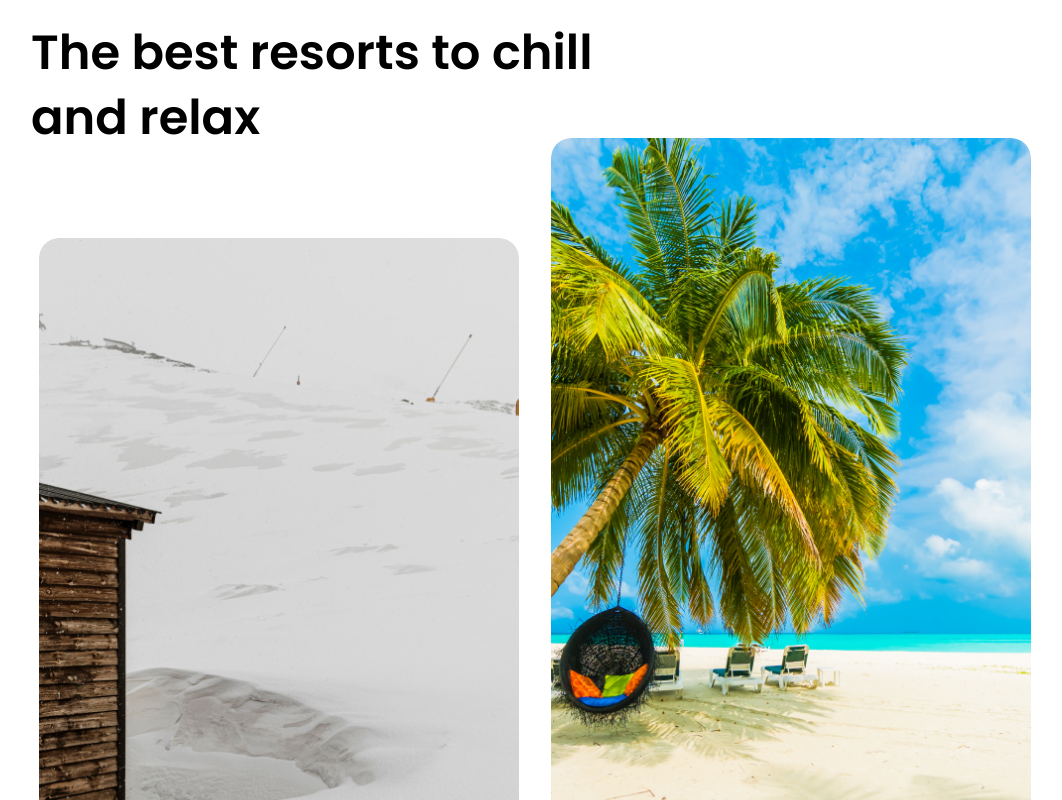
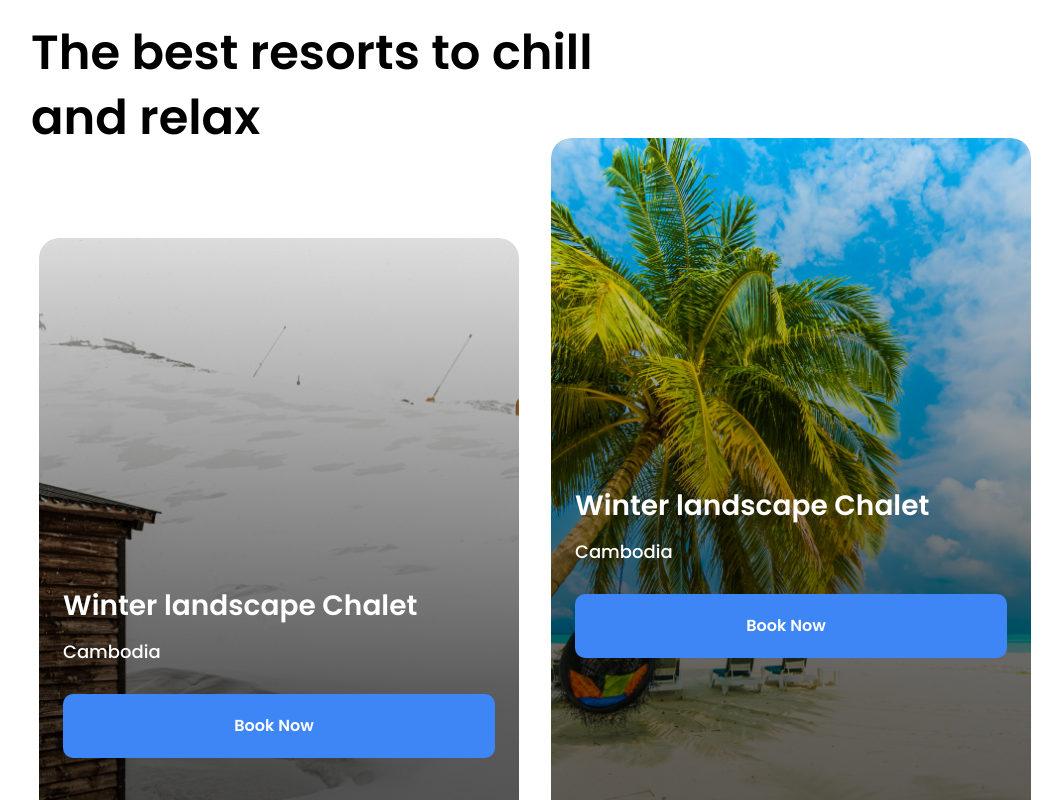
Before and after one commit to peterxavier01/arctic-travels, a React (Create React App) app: page / in a window 1280 px wide. Shown: the part 3320-4120 px from the top of the page, without its empty margins (105-1167 px from the left). Built offline with nearby package versions, Linux system fonts and the light colour scheme.

Commit message:
update resorts.jsx

```diff
--- a/src/App.css
+++ b/src/App.css
@@ -97,6 +97,18 @@
   );
 }
 
+@media (hover: hover) {
+  .resorts-content-wrapper {
+    opacity: 0;
+  }
+
+  .resorts-content-wrapper:hover {
+    opacity: 1;
+    transition: ease-in-out 500ms;
+    transition-delay: 55ms;
+  }
+}
+
 /********* Passes Styles ***********/
 .bg-passes {
   background: linear-gradient(0deg, rgba(0, 0, 0, 0.7), rgba(0, 0, 0, 0.7)),
--- a/src/components/Resorts.jsx
+++ b/src/components/Resorts.jsx
@@ -1,20 +1,7 @@
 import React from "react";
-import { motion } from "framer-motion";
 
 import Button from "./Button";
 import { resorts } from "../data";
-
-const resortVariants = {
-  hidden: {
-    opacity: 0,
-  },
-  visible: {
-    opacity: 1,
-    transition: {
-      duration: 0.5,
-    },
-  },
-};
 
 const Resorts = () => {
   return (
@@ -29,12 +16,8 @@ const Resorts = () => {
             className="resort relative overflow-hidden max-h-screen rounded-[20px] pb-20 md:pb-[65px] lg:pb-[30px]"
           >
             <img src={resort.src} alt={resort.title} className="w-full block" />
-            <motion.div
-              className="absolute w-full top-0 pt-[100%] h-full bg-resorts px-6 text-white"
-              variants={resortVariants}
-              initial="hidden"
-              whileHover="visible"
-            >
+            <div className="absolute w-full top-0 pt-[100%] h-full bg-resorts px-6 text-white opacity-100 resorts-content-wrapper">
+              <div className="flex flex-col relative -top-1/2">
                 <p className="font-semibold text-2xl md:text-[28px] mb-4">
                   {resort.title}
                 </p>
@@ -49,7 +32,8 @@ const Resorts = () => {
                   bgColor="#3E86F5"
                   fontSize="16px"
                 />
-            </motion.div>
+              </div>
+            </div>
           </div>
         ))}
       </div>
--- a/src/contexts/ContextProvider.js
+++ b/src/contexts/ContextProvider.js
@@ -1,7 +1,6 @@
 import { createContext, useContext, useState } from "react";
 
 const StateContext = createContext();
-
 
 export const ContextProvider = ({ children }) => {
   const [sidebarActive, setSidebarActive] = useState(false);
@@ -10,7 +9,7 @@ export const ContextProvider = ({ children }) => {
     <StateContext.Provider
       value={{
         sidebarActive,
-        setSidebarActive
+        setSidebarActive,
       }}
     >
       {children}
```
Lines whose indentation alone changed are shown as unchanged.
